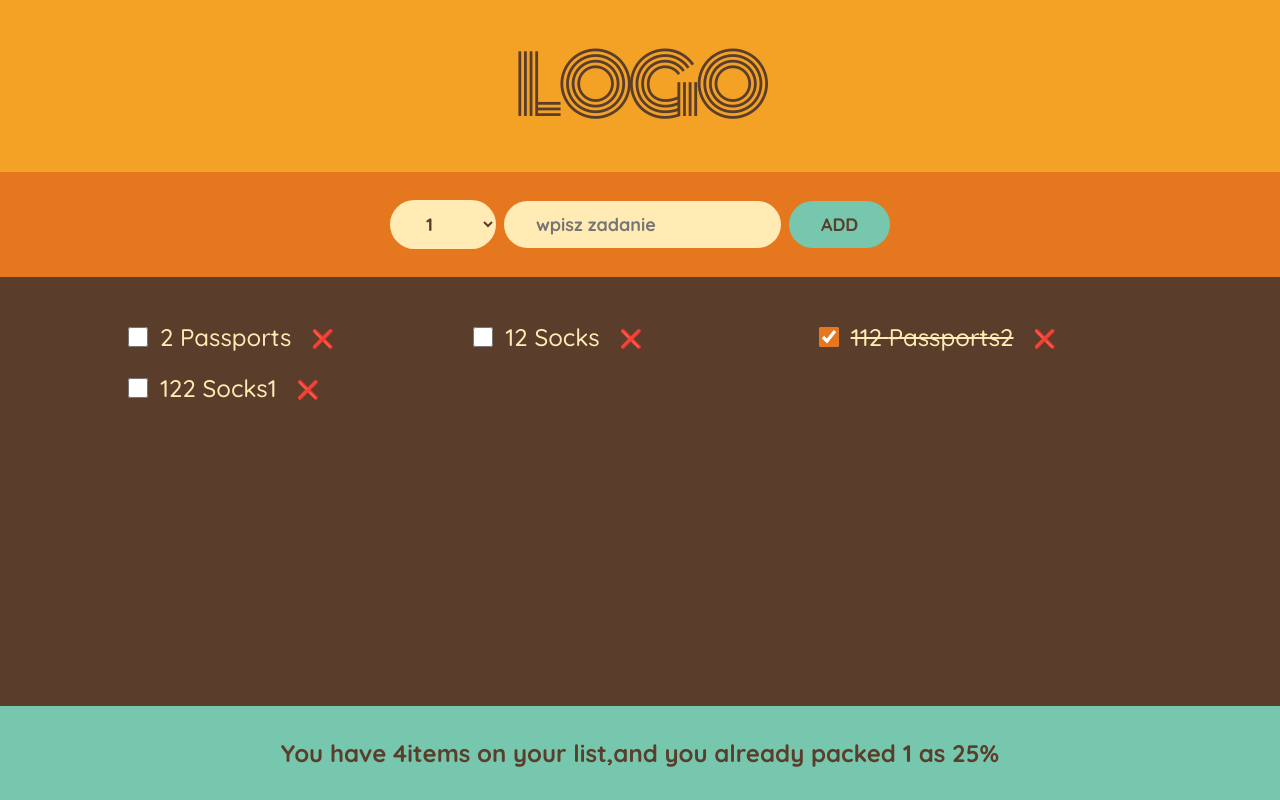
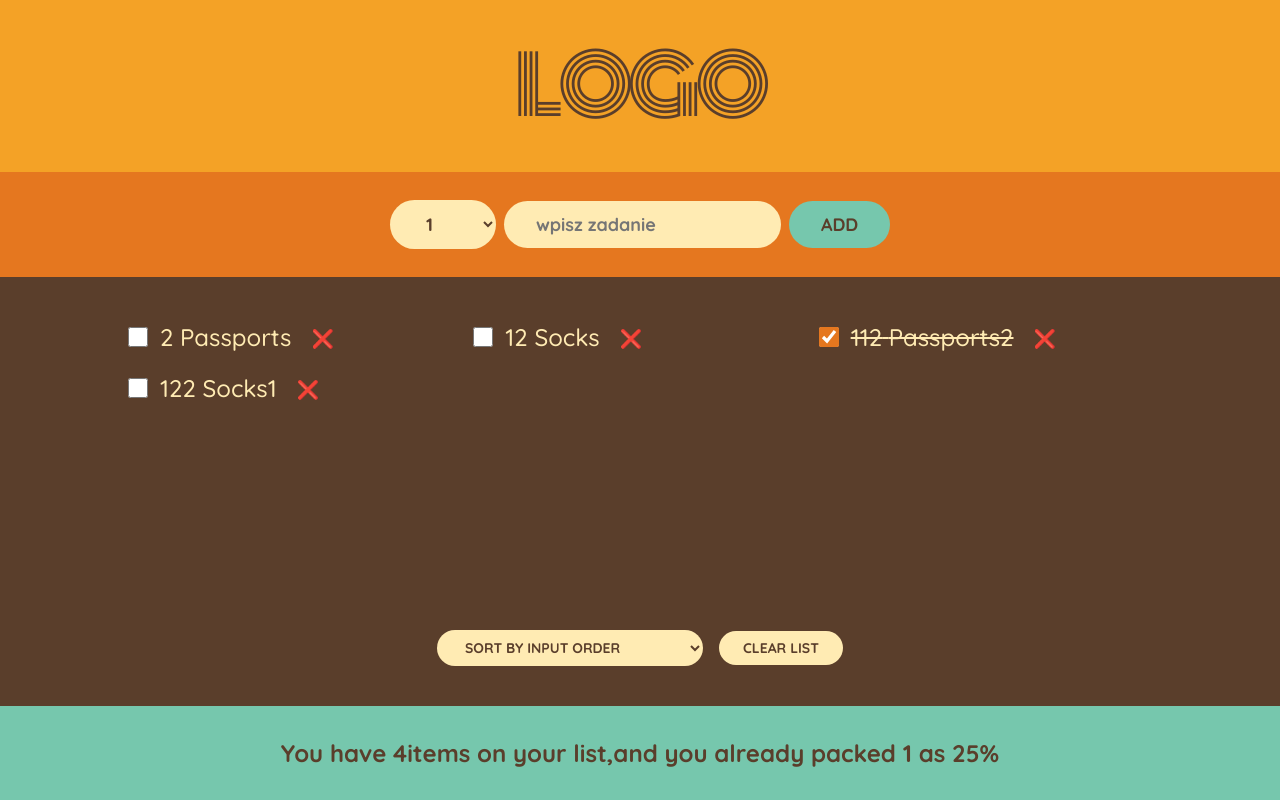
Before and after one commit to Vin-Dave/react-simple-project, a React (Create React App) app in the folder project-05/: page / in a window 1280 px wide. Built offline with nearby package versions, Linux system fonts and the light colour scheme.

Commit message:
update Stats.jsx

```diff
--- a/project-05/src/App.js
+++ b/project-05/src/App.js
@@ -22,6 +22,11 @@ function App() {
     );
   };
 
+  const handleClearData = () => {
+    const confirmedAlert = window.confirm("Are you sure?");
+
+    confirmedAlert && setData((prev) => (prev = []));
+  };
   function handlePackedTask(id) {
     setData((prevData) =>
       prevData.map((element) =>
@@ -37,6 +42,7 @@ function App() {
         deleteTask={handleDeleteTask}
         data={data}
         packedTask={handlePackedTask}
+        clear={handleClearData}
       />
       <Stats data={data} />
     </div>
--- a/project-05/src/components/PackingList.jsx
+++ b/project-05/src/components/PackingList.jsx
@@ -5,11 +5,41 @@ export default function PackingList({
   data,
   deleteTask,
   packedTask,
+  clear,
 }) {
+  const [sortedBy, setSortedBy] = useState("input");
+  let sortedItemsBy;
+  const handleChangeStatus = (e) => {
+    const value = e.target.value;
+    setSortedBy((prevValue) => (prevValue = value));
+  };
+
+  if (sortedBy === "input") sortedItemsBy = data;
+  if (sortedBy === "description")
+    sortedItemsBy = data
+      .slice()
+      .sort((a, b) => a.description.localeCompare(b.description));
+  if (sortedBy === "packed")
+    sortedItemsBy = data
+      .slice()
+      .sort((a, b) => Number(a.packed) - Number(b.packed));
+
+  //   const selectSortedBy = (e) => {
+  //     if (e.target.value === "input") {
+  //       console.log("inp2ut");
+  //       setSortedBy((s) => (s = "input"));
+  //     } else if (e.target.value === "description") {
+  //       setSortedBy((s) => (s = "description"));
+  //     } else if (e.target.value === "packed") {
+  //       setSortedBy((s) => (s = "packed"));
+  //     }
+  //   };
+  console.log(data);
   return (
-		<div className='list '>
+    <>
+      <div className="list ">
         <ul>
-				{data.map((item) => (
+          {sortedItemsBy.map((item) => (
             <Item
               key={item.id}
               item={item}
@@ -18,7 +48,16 @@ export default function PackingList({
             />
           ))}
         </ul>
+        <div className="actions">
+          <select value={sortedBy} onChange={handleChangeStatus}>
+            <option value="input">Sort by input order</option>
+            <option value="description">Sort by input description</option>
+            <option value="packed">Sort by packed status</option>
+          </select>
+          <button onClick={clear}>Clear List</button>
         </div>
+      </div>
+    </>
   );
 }
 function Item({ item, deleteTask, packedTask }) {
@@ -32,7 +71,8 @@ function Item({ item, deleteTask, packedTask }) {
       <input
         checked={item.packed}
         onChange={() => packedTask(item.id)}
-				type='checkbox'></input>
+        type="checkbox"
+      ></input>
       <span style={item.packed ? { textDecoration: "line-through" } : {}}>
         {item.quantity} {item.description}
       </span>
```
Lines whose indentation alone changed are shown as unchanged.
